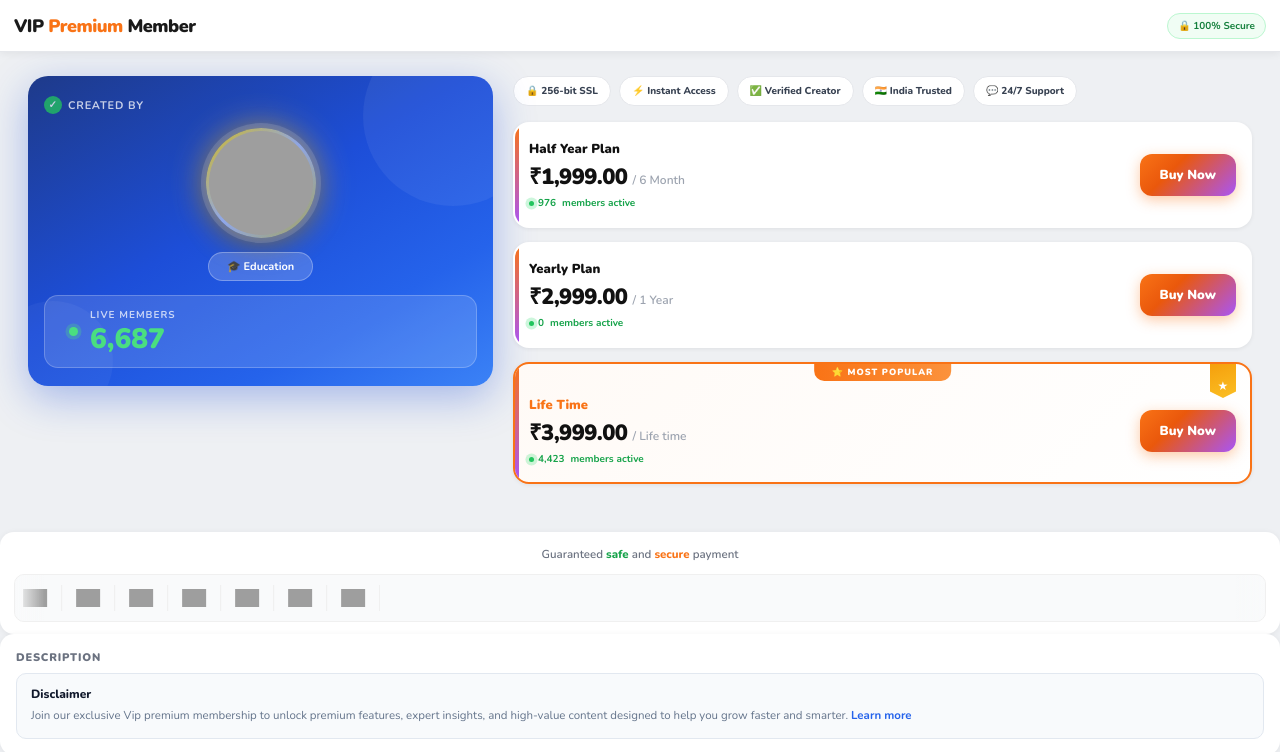
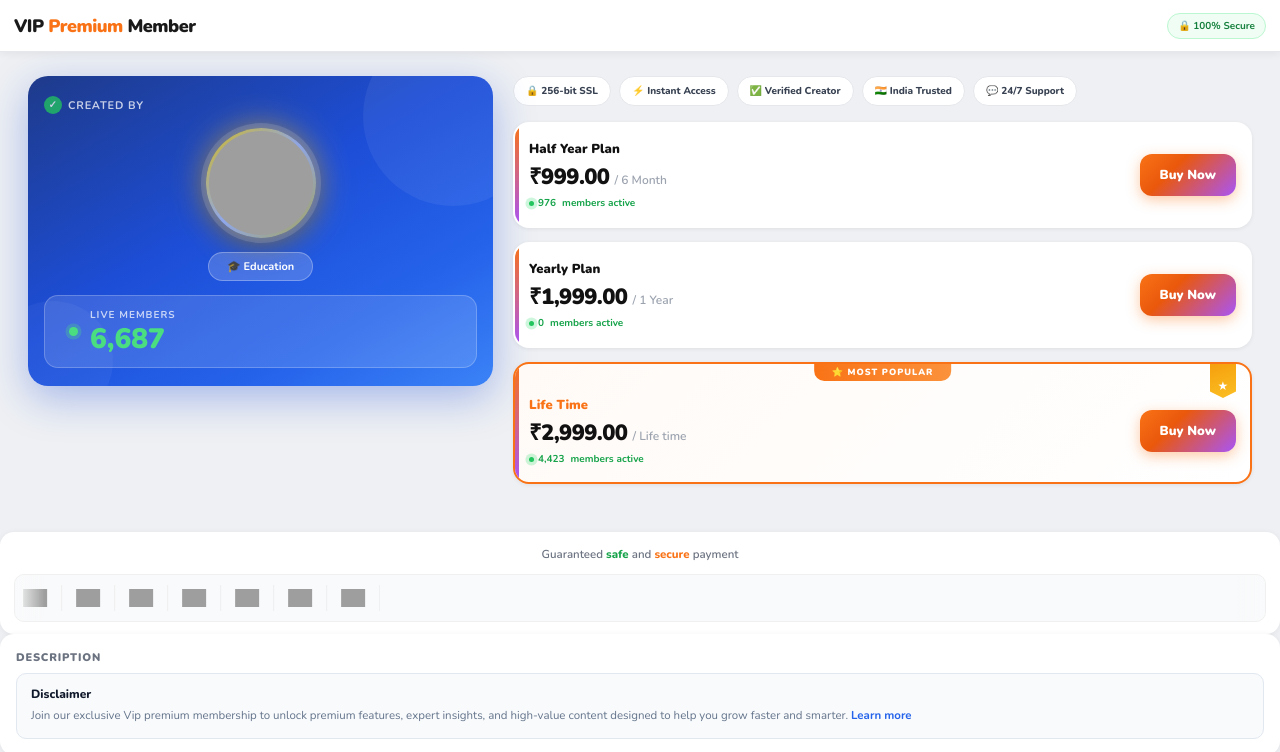
Before and after one commit to telegrowweb-web/vipmembership, a plain HTML site: page index.html in a window 1280 px wide. Shown: the top 752 px of the page. Drawn offline with nearby package versions, Linux system fonts and the light colour scheme; grey boxes are pictures that could not be loaded.

Commit message:
Update index.html

```diff
--- a/index.html
+++ b/index.html
@@ -173,7 +173,7 @@ body{font-family:"Nunito",sans-serif;background:#eef0f3;color:#1a1a1a;min-height
  <div class="plan-card" onclick="pay('https://onetapay.com/pp/MTkyOQ==')">
             <div class="pinfo">
               <div class="pname">	Half Year Plan</div>
-              <div class="pprice-row"><div class="pprice">₹1,999.00	</div><div class="pdur">/ 6 Month</div></div>
+              <div class="pprice-row"><div class="pprice">₹999.00	</div><div class="pdur">/ 6 Month</div></div>
               <div class="plive"><div class="mdot"></div><span id="c2">0</span>&thinsp;members active</div>
             </div>
             <button class="buybtn" onclick="event.stopPropagation();pay('https://onetapay.com/pp/MTkyOQ==')">Buy Now</button>
@@ -182,7 +182,7 @@ body{font-family:"Nunito",sans-serif;background:#eef0f3;color:#1a1a1a;min-height
                <div class="plan-card" onclick="pay('https://onetapay.com/pp/MTkzMA==')">
             <div class="pinfo">
               <div class="pname">Yearly Plan</div>
-              <div class="pprice-row"><div class="pprice">₹2,999.00</div><div class="pdur">/ 1 Year</div></div>
+              <div class="pprice-row"><div class="pprice">₹1,999.00</div><div class="pdur">/ 1 Year</div></div>
               <div class="plive"><div class="mdot"></div><span id="c2">0</span>&thinsp;members active</div>
             </div>
             <button class="buybtn" onclick="event.stopPropagation();pay('https://onetapay.com/pp/MTkzMA==')">Buy Now</button>
@@ -193,7 +193,7 @@ body{font-family:"Nunito",sans-serif;background:#eef0f3;color:#1a1a1a;min-height
             <div class="star-rib">★</div>
             <div class="pinfo" style="margin-top:16px">
               <div class="pname" style="color:#f97316">Life Time</div>
-              <div class="pprice-row"><div class="pprice">₹3,999.00</div><div class="pdur">/ Life time</div></div>
+              <div class="pprice-row"><div class="pprice">₹2,999.00</div><div class="pdur">/ Life time</div></div>
               <div class="plive"><div class="mdot"></div><span id="c3">0</span>&thinsp;members active</div>
             </div>
             <button class="buybtn" style="margin-top:16px" onclick="event.stopPropagation();pay('https://onetapay.com/pp/MTkzMQ==')">Buy Now</button>
```
